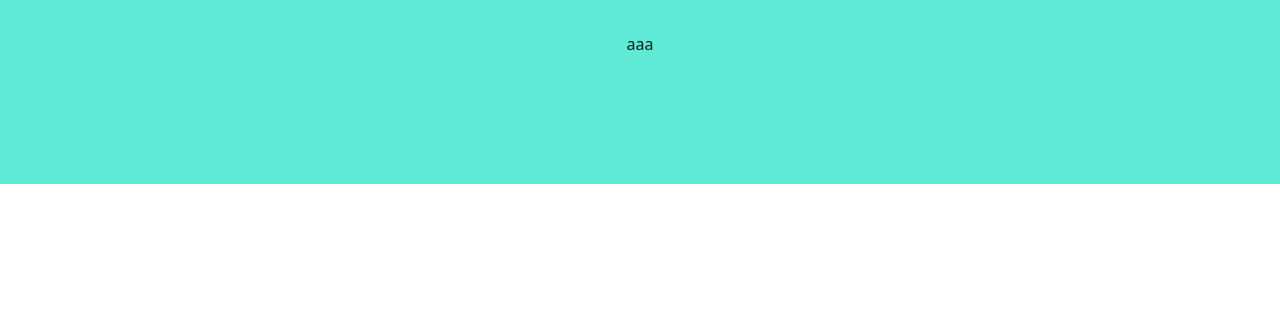
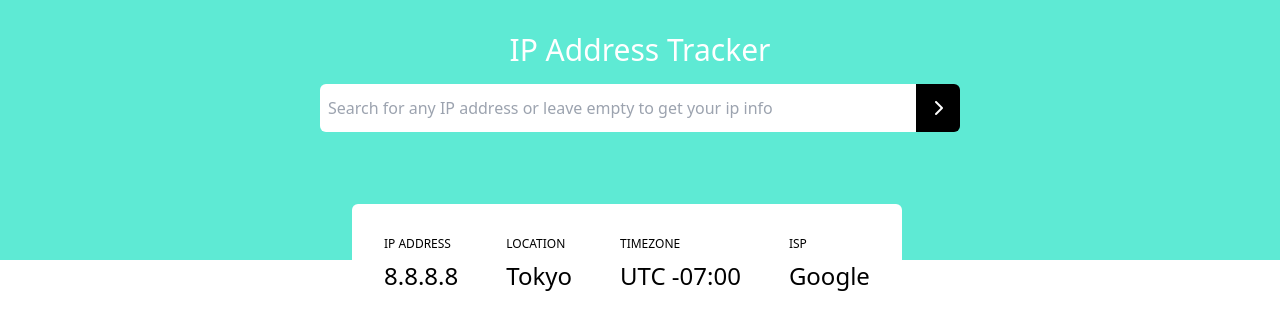
Before and after one commit to Seeya0/IP-tracker, a Vue app: page / in a window 1280 px wide. Shown: the top 330 px of the page. Built offline with nearby package versions, Linux system fonts and the light colour scheme.

Commit message:
IPアドレスの情報表示部分の追加

```diff
--- a/index.html
+++ b/index.html
@@ -4,6 +4,13 @@
     <meta charset="UTF-8" />
     <link rel="icon" href="/favicon.ico" />
     <meta name="viewport" content="width=device-width, initial-scale=1.0" />
+    <link
+      rel="stylesheet"
+      href="https://cdnjs.cloudflare.com/ajax/libs/font-awesome/6.1.1/css/all.min.css"
+      integrity="sha512-KfkfwYDsLkIlwQp6LFnl8zNdLGxu9YAA1QvwINks4PhcElQSvqcyVLLD9aMhXd13uQjoXtEKNosOWaZqXgel0g=="
+      crossorigin="anonymous"
+      referrerpolicy="no-referrer"
+    />
     <title>Vuetify 3 Vite Preview</title>
   </head>
 
--- /dev/null
+++ b/src/components/IPInfo.vue
@@ -0,0 +1,38 @@
+<template>
+  <div
+    class="absolute -bottom-64 lg:-bottom-20 flex flex-col lg:flex-row bg-white gap-x-12 gap-y-4 px-8 pt-8 pb-12 mx-8 rounded-md"
+  >
+
+    <section>
+      <div class="flex flex-col">
+        <h3 class="text-xs mb-2 uppercase">IP Address</h3>
+        <span class="text-2xl">8.8.8.8</span>
+      </div>
+    </section>
+
+    <section>
+      <div class="flex flex-col">
+        <h3 class="text-xs mb-2 uppercase">Location</h3>
+        <span class="text-2xl">Tokyo</span>
+      </div>
+    </section>
+
+    <section>
+      <div class="flex flex-col">
+        <h3 class="text-xs mb-2 uppercase">Timezone</h3>
+        <span class="text-2xl">UTC -07:00</span>
+      </div>
+    </section>
+
+    <section>
+      <div class="flex flex-col">
+        <h3 class="text-xs mb-2 uppercase">ISP</h3>
+        <span class="text-2xl">Google</span>
+      </div>
+    </section>
+
+  </div>
+</template>
+
+<script>
+</script>
--- a/src/components/inputBtn.vue
+++ /dev/null
@@ -1,18 +0,0 @@
-<template>
-  <div>
-    <v-col
-      sm="12"
-      md="12"
-      lg="12"
-    >
-      <v-text-field
-        v-model="field.text"
-        :label="field.label"
-      ></v-text-field>
-    </v-col>
-  </div>
-</template>
-
-<script lang="ts" setup>
-defineProps(['field'])
-</script>
--- a/src/view/Home.vue
+++ b/src/view/Home.vue
@@ -4,7 +4,22 @@
 
       <!-- 検索 結果表示部分 -->
       <div class="flex justify-center relative bg-teal-300 bg-cover px-4 pt-8 pb-32">
-        aaa
+
+        <!-- 検索バー -->
+        <div class="w-full max-w-screen-sm">
+          <h1 class="text-white text-center text-3xl pb-4">IP Address Tracker</h1>
+          <div class="flex">
+            <input
+              class="flex-1 py-3 px-2 rounded-tl-md rounded-bl-md bg-white focus:outline-none"
+              type="text"
+              placeholder="Search for any IP address or leave empty to get your ip info"
+            />
+            <i
+              class="fas fa-chevron-right cursor-pointer bg-black text-white px-4 rounded-tr-md rounded-br-md flex items-center"></i>
+          </div>
+          <!-- IPの情報を表示 -->
+          <IPInfo />
+        </div>
       </div>
     </div>
   </header>
@@ -12,9 +27,11 @@
 
 <script lang="ts">
 import { defineComponent, ref } from 'vue'
+import IPInfo from '../components/IPInfo.vue'
 
 export default defineComponent({
   name: "Home",
+  components: { IPInfo },
   setup() {
     const weight = ref('');
     const height = ref('')
```
